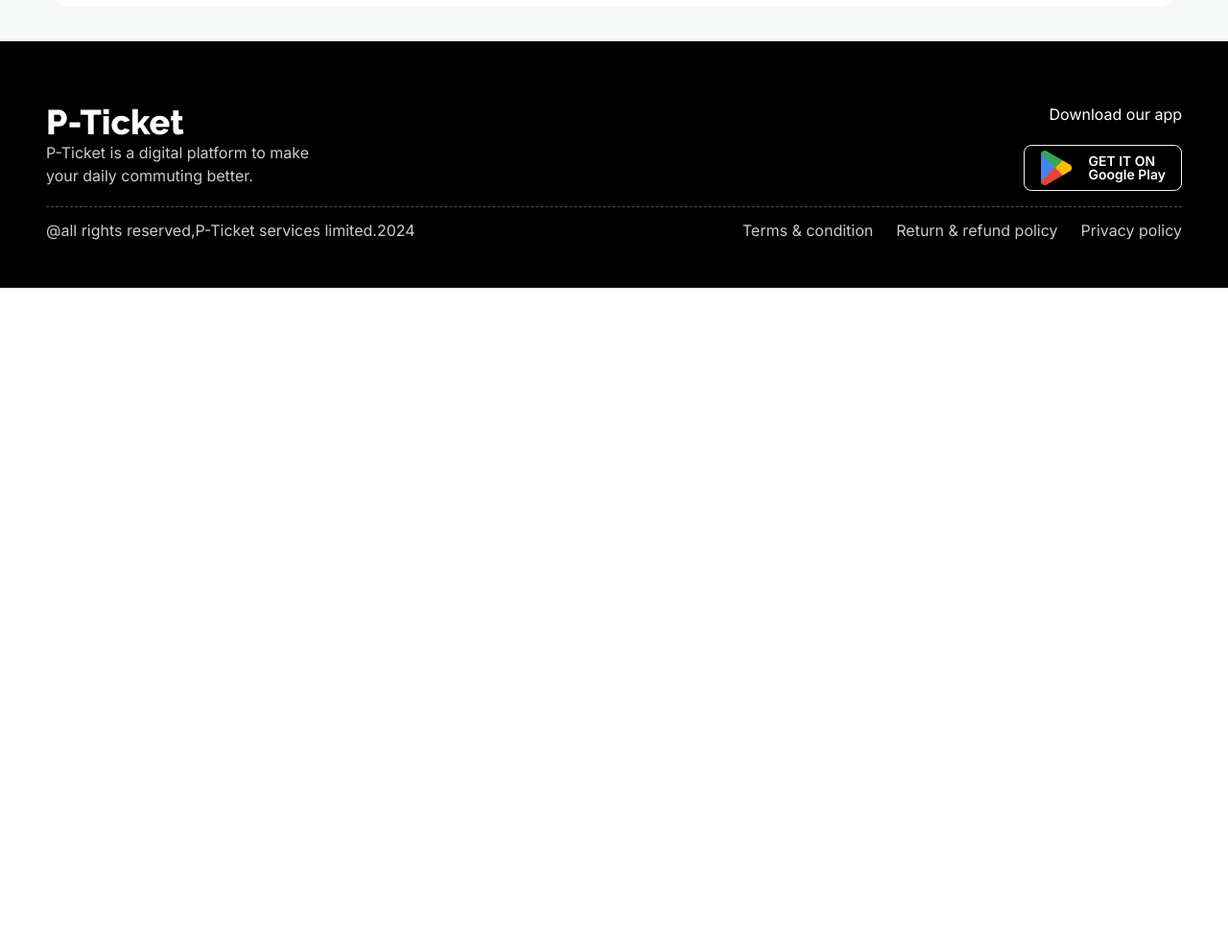
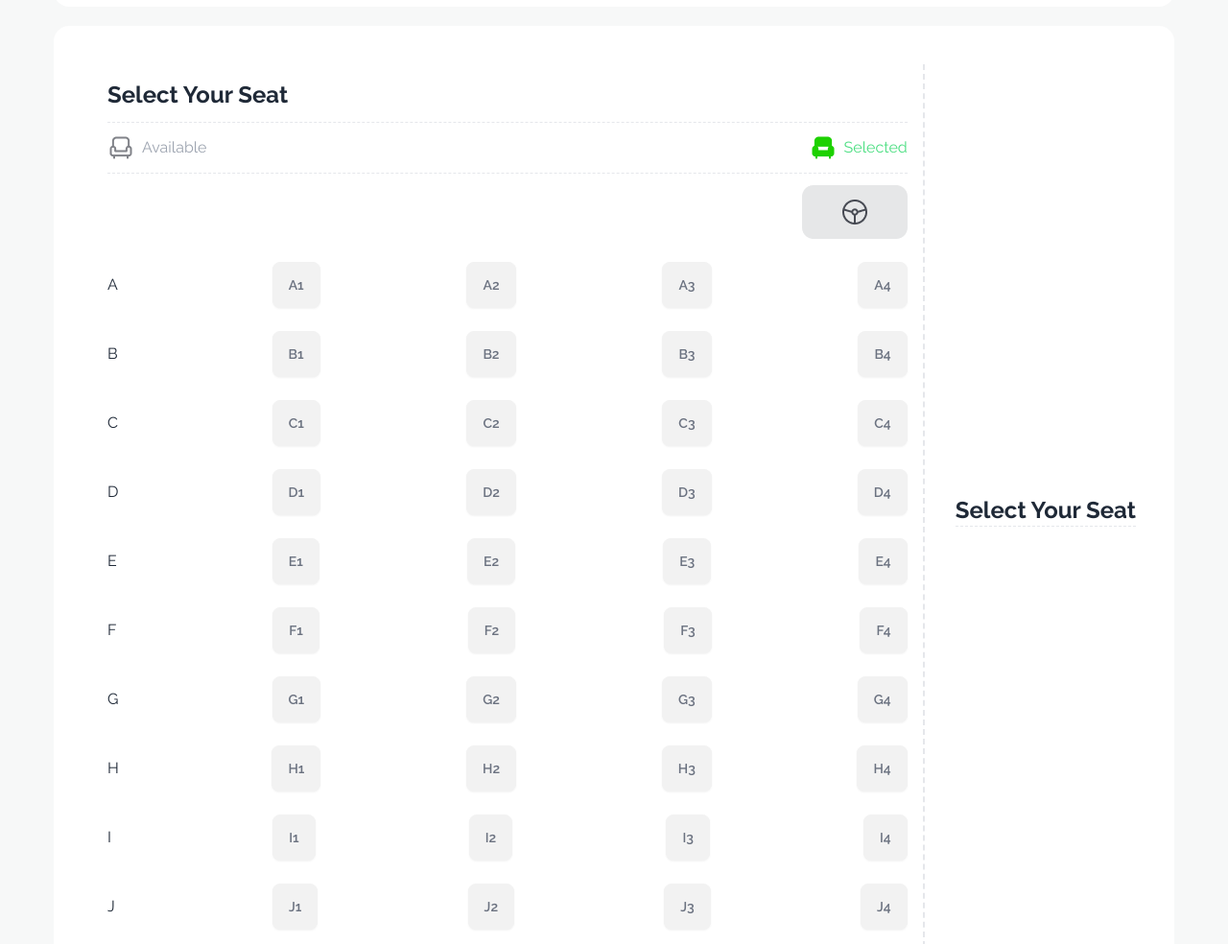
Before and after one commit to shahadathhs/fifth-assignment, a plain HTML site: page index.html in a window 1280 px wide. Shown: the part 1845-2829 px from the top of the page at 96% size. Before the commit the page ends 2145 px from the top, so only its background shows below. Drawn offline with nearby package versions, Linux system fonts and the light colour scheme.

Commit message:
seat plan completed

```diff
--- a/index.html
+++ b/index.html
@@ -148,8 +148,108 @@
         </div>
       </section>
       <!-- part 3 -->
-      <section>
+      <section class="raleway-font bg-white mx-3 lg:mx-10 rounded-2xl flex flex-col lg:flex-row p-6 lg:p-10 items-center gap-8 justify-between">
+        <div class=" flex-1 space-y-3 border-r-0 border-b-2 lg:border-r-2 lg:border-b-0 p-4 border-dashed">
+          <p class="font-bold text-2xl">Select Your Seat</p>
+          <hr class="border-dashed">
+          <div class="flex justify-between gap-3">
+            <div class="flex gap-2 items-center text-gray-400">
+              <img src="images/seat-gray.png" alt="">
+              <p>Available</p>
+            </div>
+            <div class="flex gap-2 items-center text-green-400">
+              <img src="images/seat-green-filled.png" alt="">
+              <p>Selected</p>
+            </div>
+          </div>
+          <hr class="border-dashed">
+          <img class="ml-auto mr-0" src="images/Group 56.png" alt="">
+          <div>
+            <div class="flex justify-between items-center gap-3 py-3">
+              <p class="mr-2">A</p>
+              <button class="btn text-gray-500" id="A1">A1</button>
+              <button class="btn text-gray-500" id="A2">A2</button>
+              <button class="btn text-gray-500" id="A3">A3</button>
+              <button class="btn text-gray-500" id="A4">A4</button>
+            </div>
+            <div class="flex justify-between items-center gap-3 py-3">
+              <p class="mr-2">B</p>
+              <button class="btn text-gray-500" id="B1">B1</button>
+              <button class="btn text-gray-500" id="B2">B2</button>
+              <button class="btn text-gray-500" id="B3">B3</button>
+              <button class="btn text-gray-500" id="B4">B4</button>
+            </div>
+            <div class="flex justify-between items-center gap-3 py-3">
+              <p class="mr-2">C</p>
+              <button class="btn text-gray-500" id="C1">C1</button>
+              <button class="btn text-gray-500" id="C2">C2</button>
+              <button class="btn text-gray-500" id="C3">C3</button>
+              <button class="btn text-gray-500" id="C4">C4</button>
+            </div>
+            <div class="flex justify-between items-center gap-3 py-3">
+              <p class="mr-2">D</p>
+              <button class="btn text-gray-500" id="D1">D1</button>
+              <button class="btn text-gray-500" id="D2">D2</button>
+              <button class="btn text-gray-500" id="D3">D3</button>
+              <button class="btn text-gray-500" id="D4">D4</button>
+            </div>
+            <div class="flex justify-between items-center gap-3 py-3">
+              <p class="mr-2">E</p>
+              <button class="btn text-gray-500" id="E1">E1</button>
+              <button class="btn text-gray-500" id="E2">E2</button>
+              <button class="btn text-gray-500" id="E3">E3</button>
+              <button class="btn text-gray-500" id="E4">E4</button>
+            </div>
+            <div class="flex justify-between items-center gap-3 py-3">
+              <p class="mr-2">F</p>
+              <button class="btn text-gray-500" id="F1">F1</button>
+              <button class="btn text-gray-500" id="F2">F2</button>
+              <button class="btn text-gray-500" id="F3">F3</button>
+              <button class="btn text-gray-500" id="F4">F4</button>
+            </div>
+            <div class="flex justify-between items-center gap-3 py-3">
+              <p class="mr-2">G</p>
+              <button class="btn text-gray-500" id="G1">G1</button>
+              <button class="btn text-gray-500" id="G2">G2</button>
+              <button class="btn text-gray-500" id="G3">G3</button>
+              <button class="btn text-gray-500" id="G4">G4</button>
+            </div>
+            <div class="flex justify-between items-center gap-3 py-3">
+              <p class="mr-2">H</p>
+              <button class="btn text-gray-500" id="H1">H1</button>
+              <button class="btn text-gray-500" id="H2">H2</button>
+              <button class="btn text-gray-500" id="H3">H3</button>
+              <button class="btn text-gray-500" id="H4">H4</button>
+            </div>
+            <div class="flex justify-between items-center gap-3 py-3">
+              <p class="mr-2">I</p>
+              <button class="btn text-gray-500" id="I1">I1</button>
+              <button class="btn text-gray-500" id="I2">I2</button>
+              <button class="btn text-gray-500" id="I3">I3</button>
+              <button class="btn text-gray-500" id="I4">I4</button>
+            </div>
+            <div class="flex justify-between items-center gap-3 py-3">
+              <p class="mr-2">J</p>
+              <button class="btn text-gray-500" id="J1">J1</button>
+              <button class="btn text-gray-500" id="J2">J2</button>
+              <button class="btn text-gray-500" id="J3">J3</button>
+              <button class="btn text-gray-500" id="J4">J4</button>
+            </div>
+          </div>
+        </div>
+        <div>
+          <p class="font-bold text-2xl">Select Your Seat</p>
+          <hr class="border-dashed">
+          <div>
 
+          </div>
+          <div>
+
+          </div>
+          <div>
+
+          </div>
+        </div>
       </section>
     </div>
   </main>
```
Also changed, not shown: images/Group 56.png (added).
